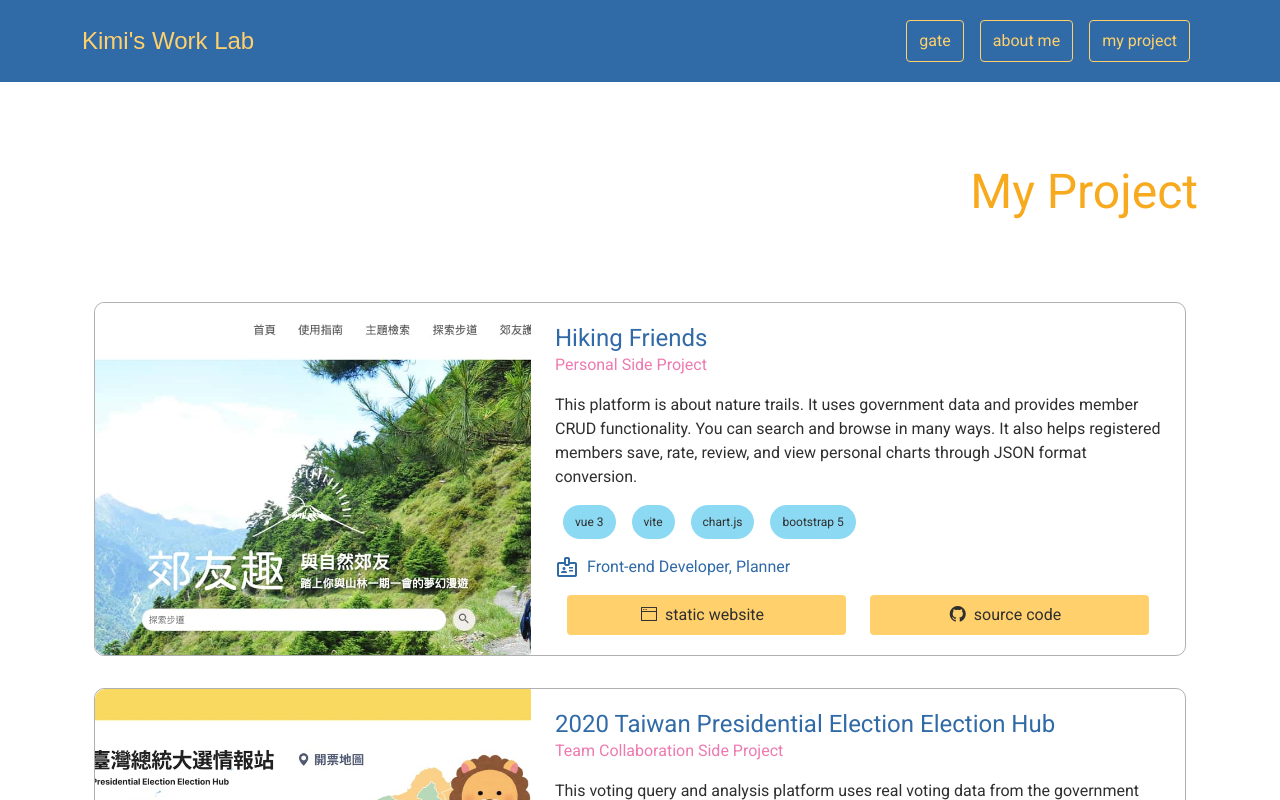
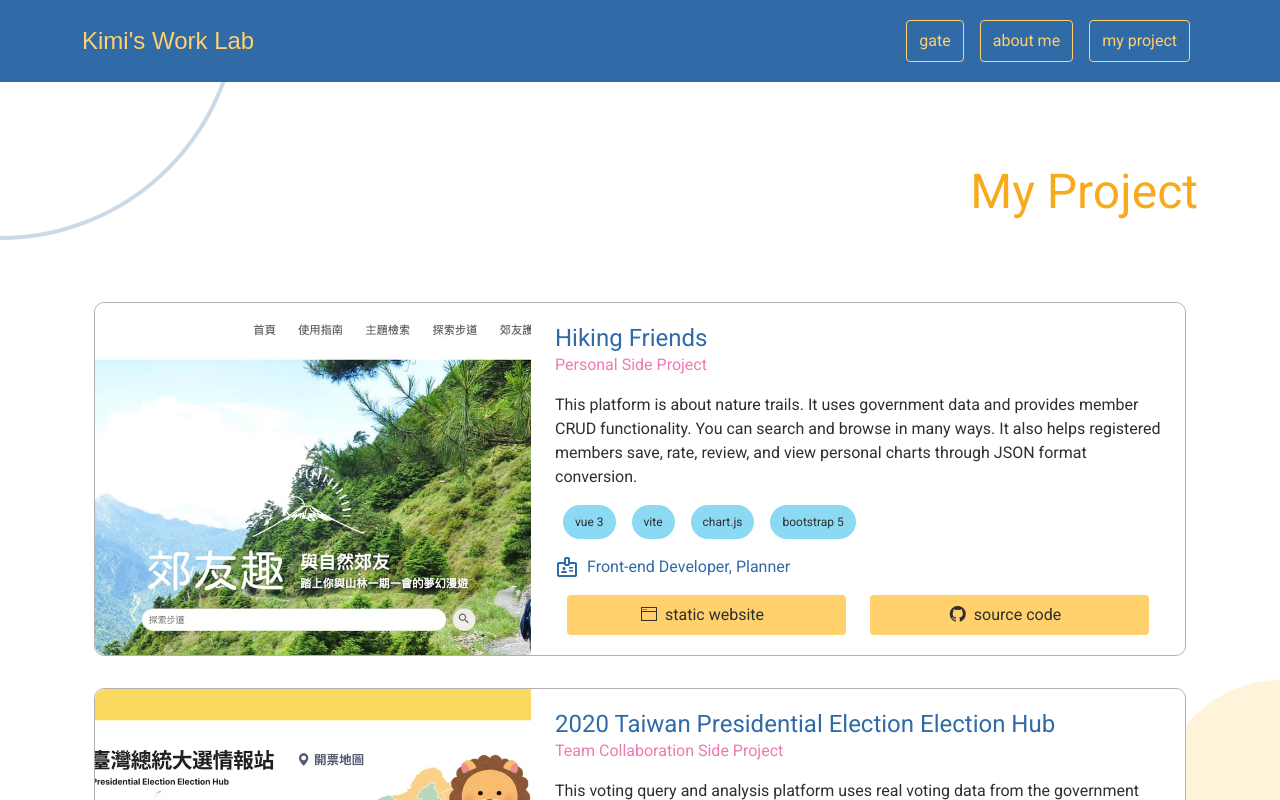
Before and after one commit to chunkimi/work-lab, a Vue app: page /#/main in a window 1280 px wide. Built offline with nearby package versions, Linux system fonts and the light colour scheme; a web font is replaced by a local one.

Commit message:
style(LayoutView): update LayoutView style

```diff
--- a/src/components/web_product/HorizCard.vue
+++ b/src/components/web_product/HorizCard.vue
@@ -17,6 +17,8 @@
 
   &__body {
     padding: 1.25rem 0.75rem;
+    background-color: $light;
+    border-radius: 10px;
     @include media-breakpoint(lg) {
       padding: 1.25rem 1.5rem;
     }
--- a/src/views/LayoutView.vue
+++ b/src/views/LayoutView.vue
@@ -1,13 +1,51 @@
 <style lang="scss" scoped>
+@import '@/styles/main.scss';
+
 .layout {
   &__wrap {
     height: 100vh;
     display: flex;
     flex-direction: column;
     justify-content: space-between;
+    position: relative;
+  }
+
+  &__main {
+    position: relative;
+    flex: 1;
+
+    &::before,
+    &::after {
+      content: '';
+      position: fixed;
+      border-radius: 50%;
+      pointer-events: none;
+      z-index: -1;
+    }
+
+    &::before {
+      width: 480px;
+      height: 480px;
+      border: 4px solid $info;
+      top: 0;
+      left: 0;
+      opacity: 0.25;
+      transform: translate(-50%, -50%);
+    }
+
+    &::after {
+      width: 240px;
+      height: 240px;
+      background-color: $primary;
+      bottom: 0;
+      right: 0;
+      opacity: 0.25;
+      transform: translate(50%, 50%);
+    }
   }
 }
 </style>
+
 <template>
   <div class="layout__wrap">
     <header class="bg-info">
@@ -25,7 +63,7 @@
         </nav>
       </div>
     </header>
-    <main><RouterView /></main>
+    <main class="layout__main"><RouterView /></main>
     <footer>
       <div class="container py-5">
         <p class="fs-fixed-7 tc-info text-align-center">{{ labInfo.copyright }}</p>
--- a/src/views/ProfileView.vue
+++ b/src/views/ProfileView.vue
@@ -23,7 +23,9 @@
 <template>
   <div class="container py-20">
     <h1 class="fs-fixed-7 tc-info mb-5">{{ profileConfig.title }}</h1>
-    <h2 class="heading-h2 mb-5 tc-warning ff-particular pe-5 me">{{ profileData.name }}</h2>
+    <h2 class="heading-h2 mb-5 tc-warning ff-particular">
+      {{ profileData.name }}
+    </h2>
     <div class="fs-fixed-6 mb-5 fw-light" v-html="formattedIntro"></div>
     <ul class="list-unstyled profile__list">
       <li
```
